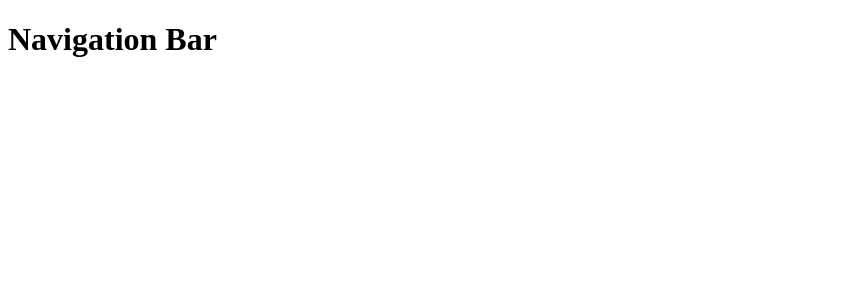
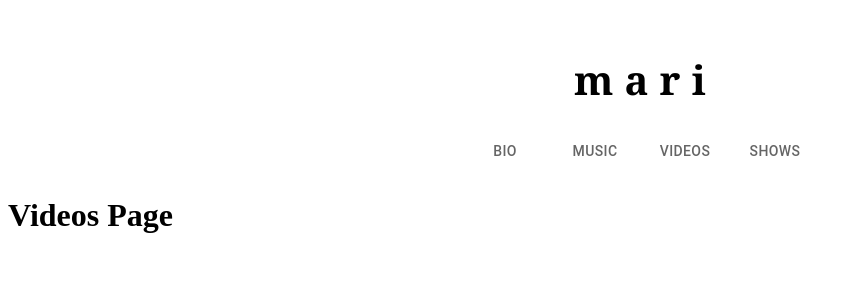
Before and after one commit to dennismaricarl/Mari-s-Music-Website-, a React (Create React App) app in the folder music-website/: page /videos in a window 1280 px wide. Before the commit this address had no page. Shown: the top 300 px of the page, without its empty margins (0-855 px from the left). Built offline with nearby package versions, Linux system fonts and the light colour scheme.

Commit message:
added routes and navbar

```diff
--- a/music-website/src/App.jsx
+++ b/music-website/src/App.jsx
@@ -6,6 +6,7 @@ import About from './components/About';
 import Shows from './components/Shows';
 import Music from './components/Music'
 import NavBar from './components/NavBar';
+import Videos from './components/Videos';
 import './App.css';
 
 function App() {
@@ -18,6 +19,7 @@ function App() {
         <Route path='/about' element={<About/>}></Route>
         <Route path='/shows' element={<Shows/>}></Route>
         <Route path='/music' element={<Music/>}></Route>
+        <Route path='/videos' element={<Videos/>}></Route>
       </Routes>
     </div>
   );
--- a/music-website/src/components/NavBar.jsx
+++ b/music-website/src/components/NavBar.jsx
@@ -1,7 +1,30 @@
+import Tabs from '@mui/material/Tabs';
+import Tab from '@mui/material/Tab';
+import Box from '@mui/material/Box';
+import { useNavigate } from 'react-router-dom';
+import { Typography } from '@mui/material';
+
+
+
 const NavBar = () => {
-    return(
+    const navigate = useNavigate();
+
+    return (
         <>
-        <h1>Navigation Bar</h1>
+
+            <Box sx={{ width: '100%', alignItems: "center", marginTop:'50px'}}>
+            <Typography style={{ fontFamily: 'Georgia', fontWeight: 'bold', fontSize: '40px', textAlign: "center" }}>m a r i</Typography>
+            <br/>
+                <Tabs
+                indicatorColor="secondary"
+                textColor="inherit"
+                    centered>
+                    <Tab label="Bio" onClick={() => navigate('/bio')} />
+                    <Tab label="Music" onClick={() => navigate('/music')} />
+                    <Tab label="Videos" onClick={() => navigate('/videos')} />
+                    <Tab label="Shows" onClick={() => navigate('/shows')} />
+                </Tabs>
+            </Box>
         </>
     )
 }
--- /dev/null
+++ b/music-website/src/components/Videos.jsx
@@ -0,0 +1,9 @@
+const Videos = () => {
+    return (
+        <>
+        <h1>Videos Page</h1>
+        </>
+    )
+}
+
+export default Videos;
```
Also changed, not shown: 1 other file (tests, documents, lock files or other folders).
